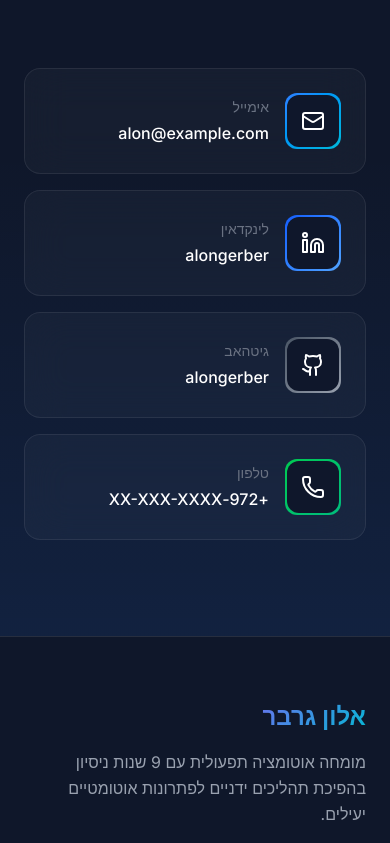
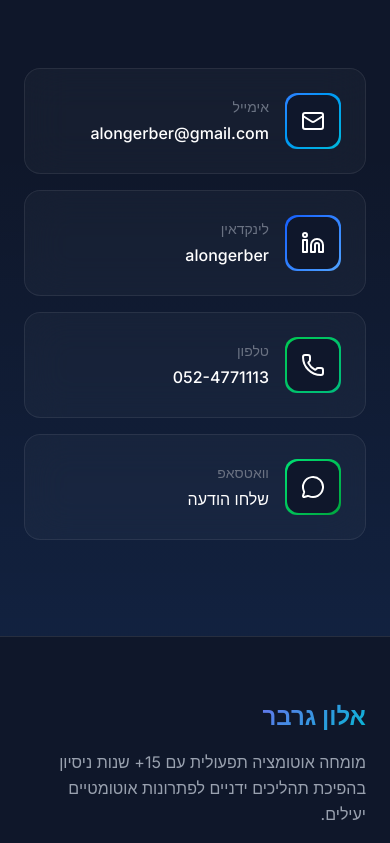
Before and after one commit to alongerber/tik, a React (Vite) app: page / in a window 390 px wide. Shown: the part 5421-6264 px from the top of the page. Built offline with nearby package versions, Linux system fonts and the light colour scheme.

Commit message:
Remove GitHub references and update contact info
- Remove GitHub links from Contact and Footer
- Add WhatsApp contact option
- Update email to alongerber@gmail.com
- Update phone to 052-4771113
- Remove Claude AI mention from footer
- Update experience years to 15+

```diff
--- a/src/components/Home/Contact.jsx
+++ b/src/components/Home/Contact.jsx
@@ -1,12 +1,12 @@
-import { Mail, Linkedin, Github, Phone, Send } from 'lucide-react'
+import { Mail, Linkedin, Phone, Send, MessageCircle } from 'lucide-react'
 
 export default function Contact() {
   const contacts = [
     {
       icon: Mail,
       label: 'אימייל',
-      value: 'alon@example.com',
-      href: 'mailto:alon@example.com',
+      value: 'alongerber@gmail.com',
+      href: 'mailto:alongerber@gmail.com',
       gradient: 'from-blue-500 to-cyan-500',
     },
     {
@@ -17,18 +17,18 @@ export default function Contact() {
       gradient: 'from-blue-600 to-blue-400',
     },
     {
-      icon: Github,
-      label: 'גיטהאב',
-      value: 'alongerber',
-      href: 'https://github.com/alongerber',
-      gradient: 'from-gray-600 to-gray-400',
+      icon: Phone,
+      label: 'טלפון',
+      value: '052-4771113',
+      href: 'tel:052-4771113',
+      gradient: 'from-green-500 to-emerald-500',
     },
     {
-      icon: Phone,
-      label: 'טלפון',
-      value: '+972-XX-XXX-XXXX',
-      href: 'tel:+972XXXXXXXX',
-      gradient: 'from-green-500 to-emerald-500',
+      icon: MessageCircle,
+      label: 'וואטסאפ',
+      value: 'שלחו הודעה',
+      href: 'https://wa.me/972524771113?text=היי%20אלון,%20ראיתי%20את%20תיק%20העבודות%20שלך',
+      gradient: 'from-green-400 to-green-600',
     },
   ]
 
--- a/src/components/Layout/Footer.jsx
+++ b/src/components/Layout/Footer.jsx
@@ -1,5 +1,5 @@
 import { Link } from 'react-router-dom'
-import { Github, Linkedin, Mail } from 'lucide-react'
+import { Linkedin, Mail, MessageCircle } from 'lucide-react'
 
 export default function Footer() {
   const currentYear = new Date().getFullYear()
@@ -12,9 +12,9 @@ export default function Footer() {
   ]
 
   const socials = [
-    { icon: Mail, href: 'mailto:alon@example.com' },
+    { icon: Mail, href: 'mailto:alongerber@gmail.com' },
     { icon: Linkedin, href: 'https://linkedin.com/in/alongerber' },
-    { icon: Github, href: 'https://github.com/alongerber' },
+    { icon: MessageCircle, href: 'https://wa.me/972524771113' },
   ]
 
   return (
@@ -25,7 +25,7 @@ export default function Footer() {
           <div>
             <h3 className="text-2xl font-bold gradient-text mb-4">אלון גרבר</h3>
             <p className="text-gray-400 leading-relaxed">
-              מומחה אוטומציה תפעולית עם 9 שנות ניסיון בהפיכת תהליכים ידניים לפתרונות אוטומטיים יעילים.
+              מומחה אוטומציה תפעולית עם 15+ שנות ניסיון בהפיכת תהליכים ידניים לפתרונות אוטומטיים יעילים.
             </p>
           </div>
 
@@ -47,7 +47,7 @@ export default function Footer() {
 
           {/* Social */}
           <div>
-            <h3 className="text-lg font-semibold text-white mb-4">עקבו אחריי</h3>
+            <h3 className="text-lg font-semibold text-white mb-4">צרו קשר</h3>
             <div className="flex gap-4">
               {socials.map((social, index) => (
                 <a
@@ -69,7 +69,7 @@ export default function Footer() {
             {currentYear} אלון גרבר. כל הזכויות שמורות.
           </p>
           <p className="text-gray-600 text-sm">
-            נבנה עם React, Tailwind ו-Claude AI
+            נבנה עם React ו-Tailwind
           </p>
         </div>
       </div>
```
